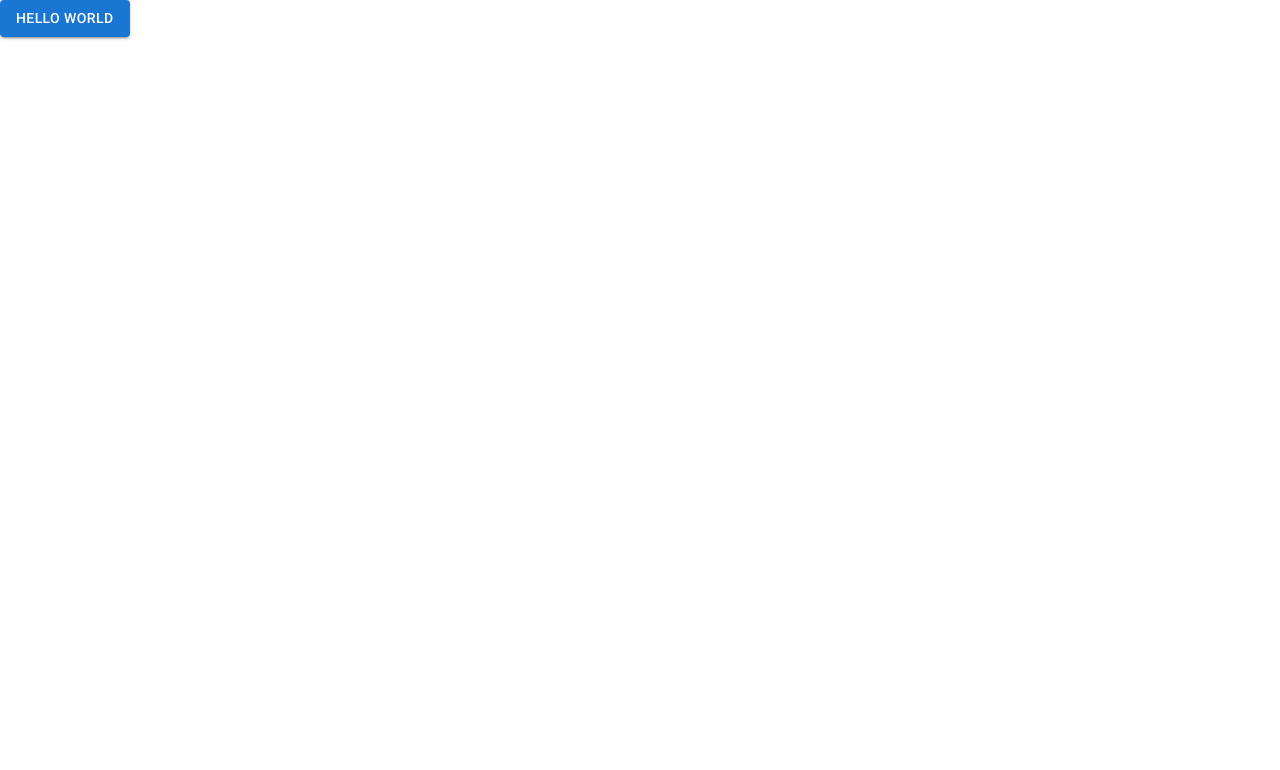
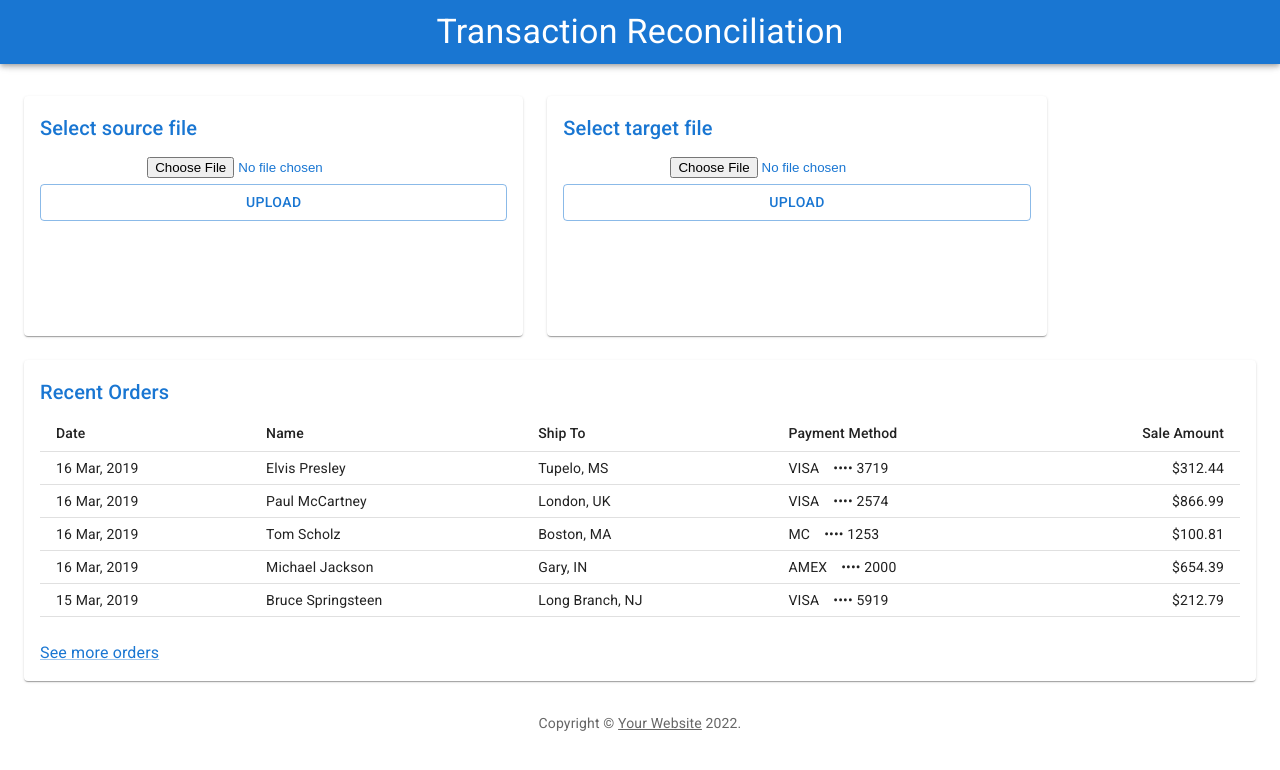
Before and after one commit to akalankapagoda/recon-ui, a React (Create React App) app: page / in a window 1280 px wide. Shown: the top 770 px of the page. Built offline with nearby package versions, Linux system fonts and the light colour scheme.

Commit message:
Update material ui components

```diff
--- a/src/App.js
+++ b/src/App.js
@@ -1,9 +1,10 @@
 import * as React from 'react';
 import ReactDOM from 'react-dom';
 import Button from '@mui/material/Button';
+import Dashboard from './dashboard/Dashboard';
 
 function App() {
-  return <Button variant="contained">Hello World</Button>;
+  return <Dashboard />;
 }
 
 
--- /dev/null
+++ b/src/dashboard/Dashboard.js
@@ -0,0 +1,123 @@
+import * as React from 'react';
+import { styled, createTheme, ThemeProvider } from '@mui/material/styles';
+import CssBaseline from '@mui/material/CssBaseline';
+import Box from '@mui/material/Box';
+import MuiAppBar from '@mui/material/AppBar';
+import Toolbar from '@mui/material/Toolbar';
+import Typography from '@mui/material/Typography';
+import Container from '@mui/material/Container';
+import Grid from '@mui/material/Grid';
+import Paper from '@mui/material/Paper';
+import Link from '@mui/material/Link';
+import Orders from './Orders';
+import FileUpload from './FileUpload';
+
+function Copyright(props) {
+  return (
+    <Typography variant="body2" color="text.secondary" align="center" {...props}>
+      {'Copyright © '}
+      <Link color="inherit" href="https://mui.com/">
+        Your Website
+      </Link>{' '}
+      {new Date().getFullYear()}
+      {'.'}
+    </Typography>
+  );
+}
+
+const drawerWidth = 240;
+
+const AppBar = styled(MuiAppBar, {
+  shouldForwardProp: (prop) => prop !== 'open',
+})(({ theme, open }) => ({
+  zIndex: theme.zIndex.drawer + 1,
+  transition: theme.transitions.create(['width', 'margin'], {
+    easing: theme.transitions.easing.sharp,
+    duration: theme.transitions.duration.leavingScreen,
+  }),
+  ...(open && {
+    marginLeft: drawerWidth,
+    width: `calc(100% - ${drawerWidth}px)`,
+    transition: theme.transitions.create(['width', 'margin'], {
+      easing: theme.transitions.easing.sharp,
+      duration: theme.transitions.duration.enteringScreen,
+    }),
+  }),
+}));
+
+const mdTheme = createTheme();
+
+function DashboardContent() {
+  const [open, setOpen] = React.useState(true);
+  const toggleDrawer = () => {
+    setOpen(!open);
+  };
+
+  return (
+    <ThemeProvider theme={mdTheme}>
+      <Box sx={{ display: 'flex' }}>
+        <CssBaseline />
+        <AppBar>
+          <Toolbar>
+            <Typography
+              component="h1"
+              variant="h4"
+              color="inherit"
+              align="center"
+              noWrap
+              sx={{ flexGrow: 1 }}
+            >
+              Transaction Reconciliation
+            </Typography>
+          </Toolbar>
+        </AppBar>
+        <Box
+          component="main"
+        >
+          <Toolbar />
+          <Container maxWidth="100%" sx={{ mt: 4, mb: 4 }}>
+            <Grid container spacing={3}>
+              {/* Source File */}
+              <Grid item xs={12} md={4} lg={5}>
+                <Paper
+                  sx={{
+                    p: 2,
+                    display: 'flex',
+                    flexDirection: 'column',
+                    height: 240
+                  }}
+                >
+                  <FileUpload title="Select source file" />
+                </Paper>
+              </Grid>
+              {/* Target File */}
+              <Grid item xs={12} md={4} lg={5}>
+                <Paper
+                  sx={{
+                    p: 2,
+                    display: 'flex',
+                    flexDirection: 'column',
+                    height: 240,
+                  }}
+                >
+                  <FileUpload title="Select target file" />
+                </Paper>
+              </Grid>
+              {/* Recent Orders */}
+              <Grid item xs={12}>
+                <Paper sx={{ p: 2, display: 'flex', flexDirection: 'column' }}>
+                  <Orders />
+                </Paper>
+              </Grid>
+            </Grid>
+            <Copyright sx={{ pt: 4 }} />
+          </Container>
+        </Box>
+      </Box>
+    </ThemeProvider>
+  );
+}
+
+export default function Dashboard() {
+  return <DashboardContent />;
+}
--- /dev/null
+++ b/src/dashboard/FileUpload.js
@@ -0,0 +1,21 @@
+import * as React from 'react';
+import TextField from '@mui/material/TextField';
+import Button from '@mui/material/Button'
+import Title from './Title';
+
+function preventDefault(event) {
+    event.preventDefault();
+  }
+
+  export default function FileUpload(props) {
+    return (
+      <React.Fragment>
+        <Title>{props.title}</Title>
+        <Button
+            label='Select File'>
+            <input type="file" />
+        </Button>
+        <Button variant="outlined">Upload</Button>
+      </React.Fragment>
+    );
+  }
--- /dev/null
+++ b/src/dashboard/Orders.js
@@ -0,0 +1,86 @@
+import * as React from 'react';
+import Link from '@mui/material/Link';
+import Table from '@mui/material/Table';
+import TableBody from '@mui/material/TableBody';
+import TableCell from '@mui/material/TableCell';
+import TableHead from '@mui/material/TableHead';
+import TableRow from '@mui/material/TableRow';
+import Title from './Title';
+
+// Generate Order Data
+function createData(id, date, name, shipTo, paymentMethod, amount) {
+  return { id, date, name, shipTo, paymentMethod, amount };
+}
+
+const rows = [
+  createData(
+    0,
+    '16 Mar, 2019',
+    'Elvis Presley',
+    'Tupelo, MS',
+    'VISA ⠀•••• 3719',
+    312.44,
+  ),
+  createData(
+    1,
+    '16 Mar, 2019',
+    'Paul McCartney',
+    'London, UK',
+    'VISA ⠀•••• 2574',
+    866.99,
+  ),
+  createData(2, '16 Mar, 2019', 'Tom Scholz', 'Boston, MA', 'MC ⠀•••• 1253', 100.81),
+  createData(
+    3,
+    '16 Mar, 2019',
+    'Michael Jackson',
+    'Gary, IN',
+    'AMEX ⠀•••• 2000',
+    654.39,
+  ),
+  createData(
+    4,
+    '15 Mar, 2019',
+    'Bruce Springsteen',
+    'Long Branch, NJ',
+    'VISA ⠀•••• 5919',
+    212.79,
+  ),
+];
+
+function preventDefault(event) {
+  event.preventDefault();
+}
+
+export default function Orders() {
+  return (
+    <React.Fragment>
+      <Title>Recent Orders</Title>
+      <Table size="small">
+        <TableHead>
+          <TableRow>
+            <TableCell>Date</TableCell>
+            <TableCell>Name</TableCell>
+            <TableCell>Ship To</TableCell>
+            <TableCell>Payment Method</TableCell>
+            <TableCell align="right">Sale Amount</TableCell>
+          </TableRow>
+        </TableHead>
+        <TableBody>
+          {rows.map((row) => (
+            <TableRow key={row.id}>
+              <TableCell>{row.date}</TableCell>
+              <TableCell>{row.name}</TableCell>
+              <TableCell>{row.shipTo}</TableCell>
+              <TableCell>{row.paymentMethod}</TableCell>
+              <TableCell align="right">{`$${row.amount}`}</TableCell>
+            </TableRow>
+          ))}
+        </TableBody>
+      </Table>
+      <Link color="primary" href="#" onClick={preventDefault} sx={{ mt: 3 }}>
+        See more orders
+      </Link>
+    </React.Fragment>
+  );
+}
--- /dev/null
+++ b/src/dashboard/Title.js
@@ -0,0 +1,17 @@
+import * as React from 'react';
+import PropTypes from 'prop-types';
+import Typography from '@mui/material/Typography';
+
+function Title(props) {
+  return (
+    <Typography component="h2" variant="h6" color="primary" gutterBottom>
+      {props.children}
+    </Typography>
+  );
+}
+
+Title.propTypes = {
+  children: PropTypes.node,
+};
+
+export default Title;
```
